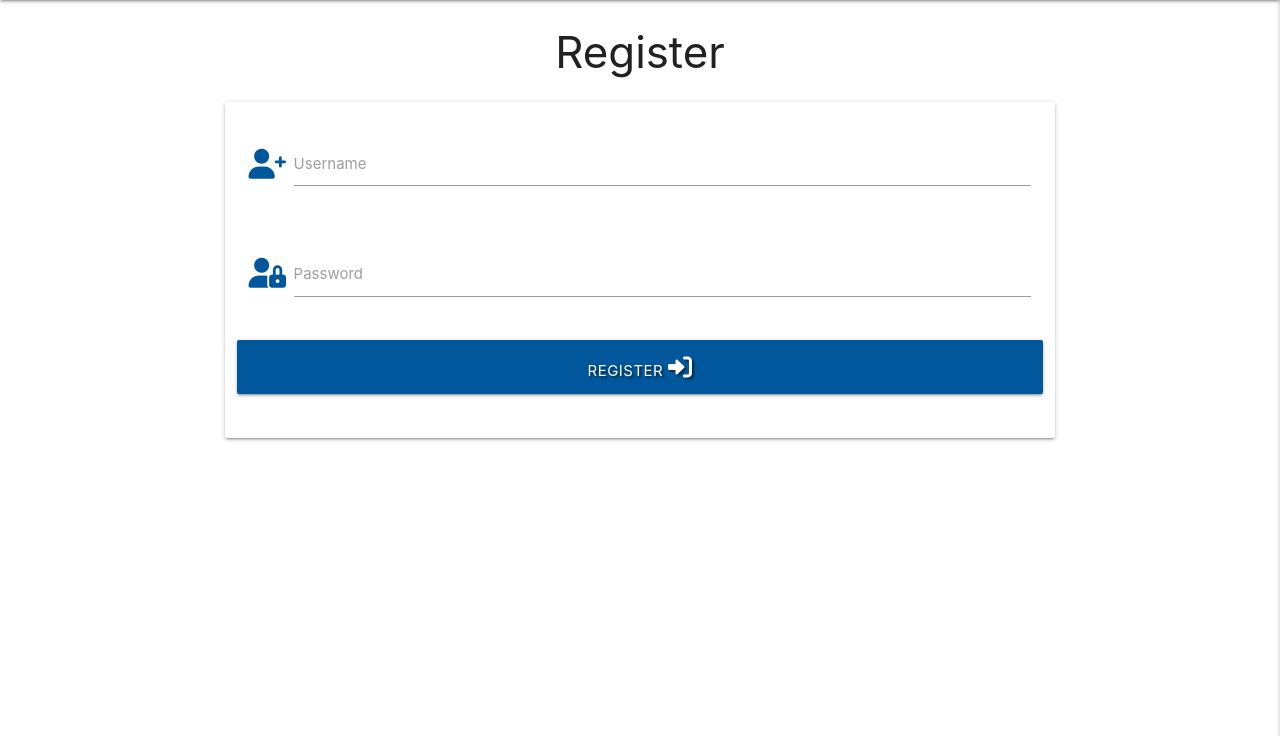
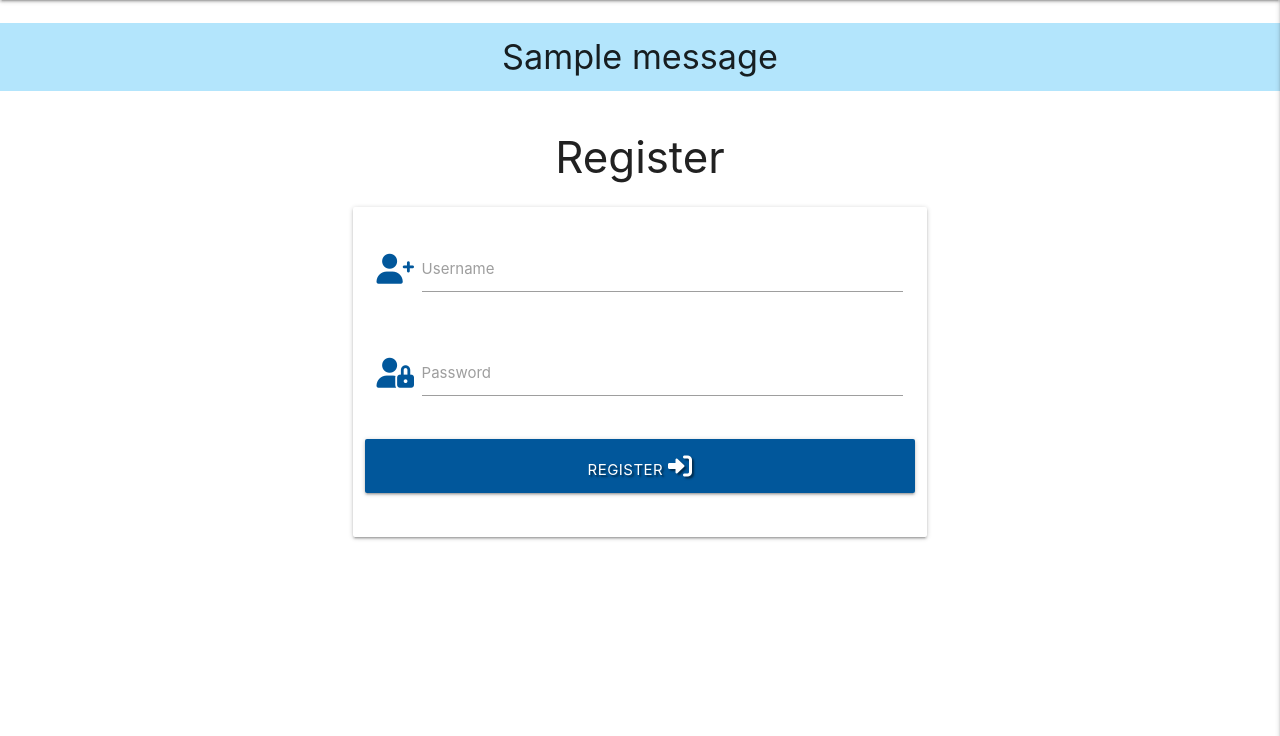
Before and after one commit to whatnote/taskManager, a Flask app: page /register in a window 1280 px wide. Shown: the part 64-800 px from the top of the page. Run offline with Flask 2, Linux system fonts and the light colour scheme; one stand-in notice (Sample message) is shown; some libraries are stand-ins or nearby versions.

Commit message:
regatistration function

```diff
--- a/app.py
+++ b/app.py
@@ -25,8 +25,26 @@ def get_tasks():
     return render_template("tasks.html", tasks=tasks)
 
 
-@app.route("/register", methods=["get", "post"])
+@app.route("/register", methods=["GET", "POST"])
 def register():
+    if request.method == "POST":
+        # check if username already exists in db
+        existing_user = mongo.db.users.find_one(
+            {"username": request.form.get("username").lower()})
+
+        if existing_user:
+            flash("Username already exists")
+            return redirect(url_for("register"))
+
+        register = {
+            "username": request.form.get("username").lower(),
+            "password": generate_password_hash(request.form.get("password"))
+        }
+        mongo.db.users.insert_one(register)
+
+        #put the new user into 'seddion' cookie
+        session["user"] = request.form.get("username").lower()
+        flash("Registraion successful")
     return render_template("register.html")
 
 
--- a/static/css/style.css
+++ b/static/css/style.css
@@ -1,3 +1,8 @@
 .text-shadow{
     text-shadow: 2px 2px 2px rgba(0,0,0, 0.5) ;
 }
+
+.flashes h4{
+
+    line-height: 2;
+}
--- a/templates/base.html
+++ b/templates/base.html
@@ -43,9 +43,23 @@
 
     </header>
 
+    <section>
+      <!-- flash messages -->
+      {% with messages = get_flashed_messages() %}
+          {% if messages %}
+              {% for message in messages %}
+                  <div class="row flashes">
+                      <h4 class="light-blue lighten-4 center-align">{{ message }}</h4>
+                  </div>
+              {% endfor %}
+          {% endif %}
+      {% endwith %}
+  </section>
 
-    {% block content %}
-    {% endblock %}
+  <main class="container">
+      {% block content %}
+      {% endblock %}
+  </main>
 
     <script src="https://code.jquery.com/jquery-3.5.1.min.js" integrity="sha256-9/aliU8dGd2tb6OSsuzixeV4y/faTqgFtohetphbbj0=" crossorigin="anonymous"></script>
     <script src="https://cdnjs.cloudflare.com/ajax/libs/materialize/1.0.0/js/materialize.min.js"></script>
--- a/templates/register.html
+++ b/templates/register.html
@@ -9,14 +9,14 @@
                 <div class="row">
                     <div class="input-field col s12">
                         <i class="fas fa-user-plus prefix light-blue-text text-darken-4"></i>
-                        <textarea id="username" name="username" class="materialize-textarea"></textarea>
+                        <input id="username" name="username" type="text" minlength="5" maxlength="15" pattern="^[a-zA-Z0-9]{5,15}$" class="validate" required></input>
                         <label for="username">Username</label>
                     </div>
                 </div>
                 <div class="row">
                     <div class="input-field col s12">
                         <i class="fas fa-user-lock prefix light-blue-text text-darken-4"></i>
-                      <input id="password" name="password" type="password" class="validate">
+                      <input id="password" name="password" type="password" minlength="5" maxlength="15" pattern="^[a-zA-Z0-9]{5,15}$" class="validate" required>
                       <label for="password">Password</label>
                     </div>
                 </div>
```
